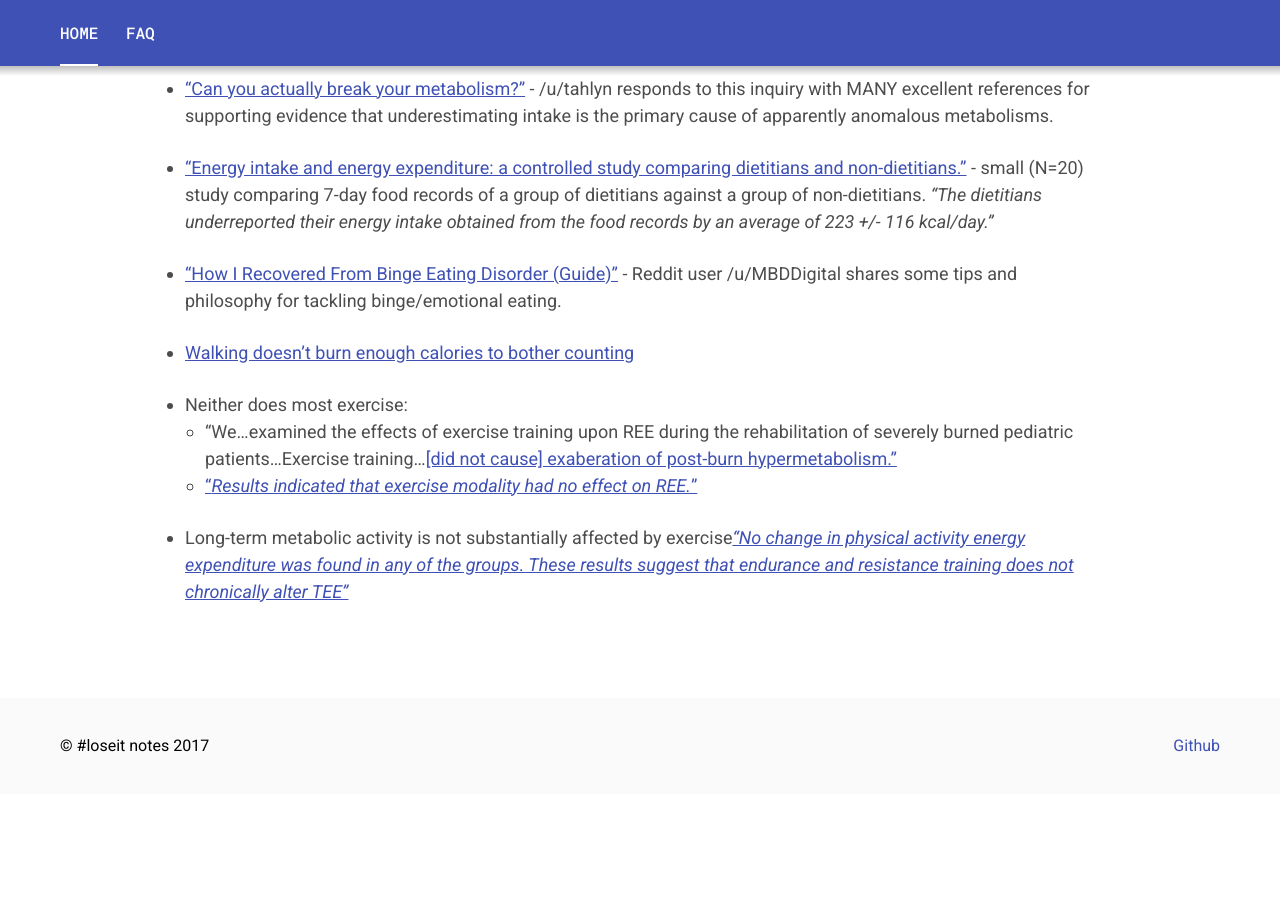
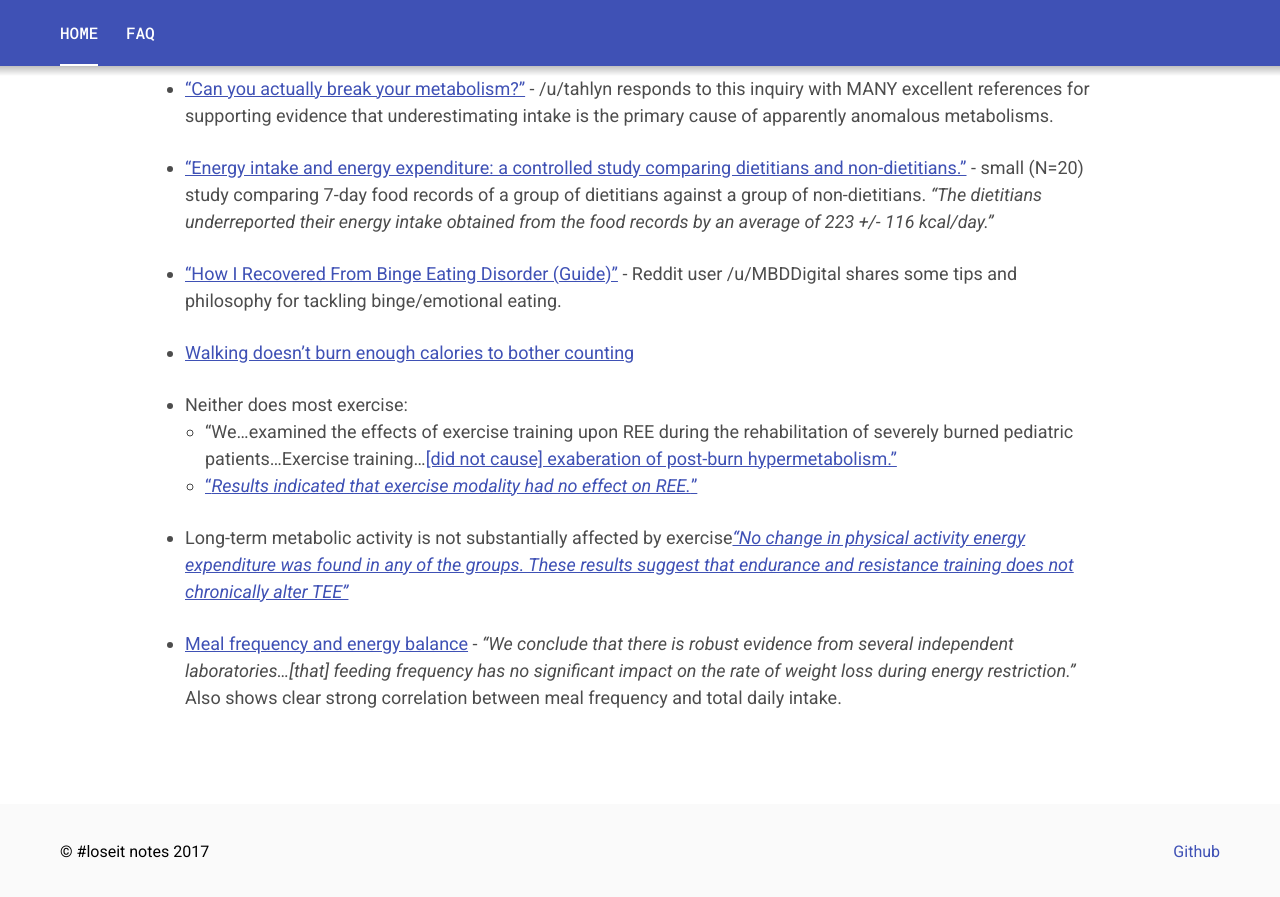
Before and after one commit to loseitIRC/loseitdocs, a Jekyll site: the page built from index.markdown, in a window 1280 px wide and 900 px high, scrolled down 2247 px. Shown: the top 897 px of the window. Built offline with Jekyll 4.4.1, drawn with Linux system fonts in a browser that asks for light colours; before the commit the page ends 3041 px from its top, so only the background shows below that.

Commit message:
Added meal frequency reference

```diff
--- a/index.markdown
+++ b/index.markdown
@@ -60,3 +60,5 @@ Want to contribute?  [Fork this site on GitHub](https://github.com/loseitIRC/los
     * ["*Results indicated that exercise modality had no effect on REE.*"](https://www.ncbi.nlm.nih.gov/pubmed/7882110)
 
 * Long-term metabolic activity is not substantially affected by exercise[*"No change in physical activity energy expenditure was found in any of the groups. These results suggest that endurance and resistance training does not chronically alter TEE"*](http://press.endocrine.org/doi/abs/10.1210/jcem.87.3.8282)
+
+* [Meal frequency and energy balance](https://www.ncbi.nlm.nih.gov/pubmed/9155494) - *"We conclude that there is robust evidence from several independent laboratories...[that] feeding frequency has no significant impact on the rate of weight loss during energy restriction."*  Also shows clear strong correlation between meal frequency and total daily intake.
```
